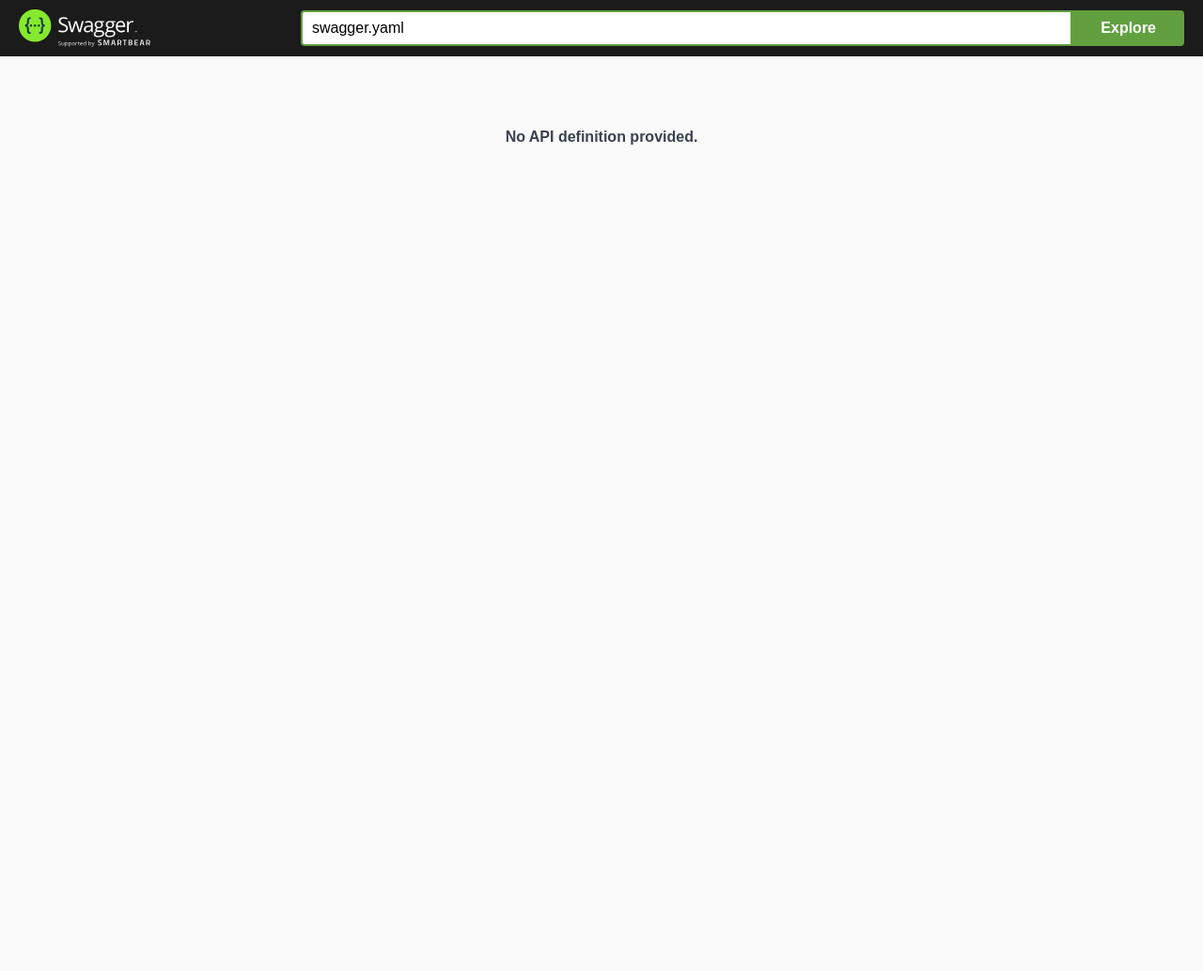
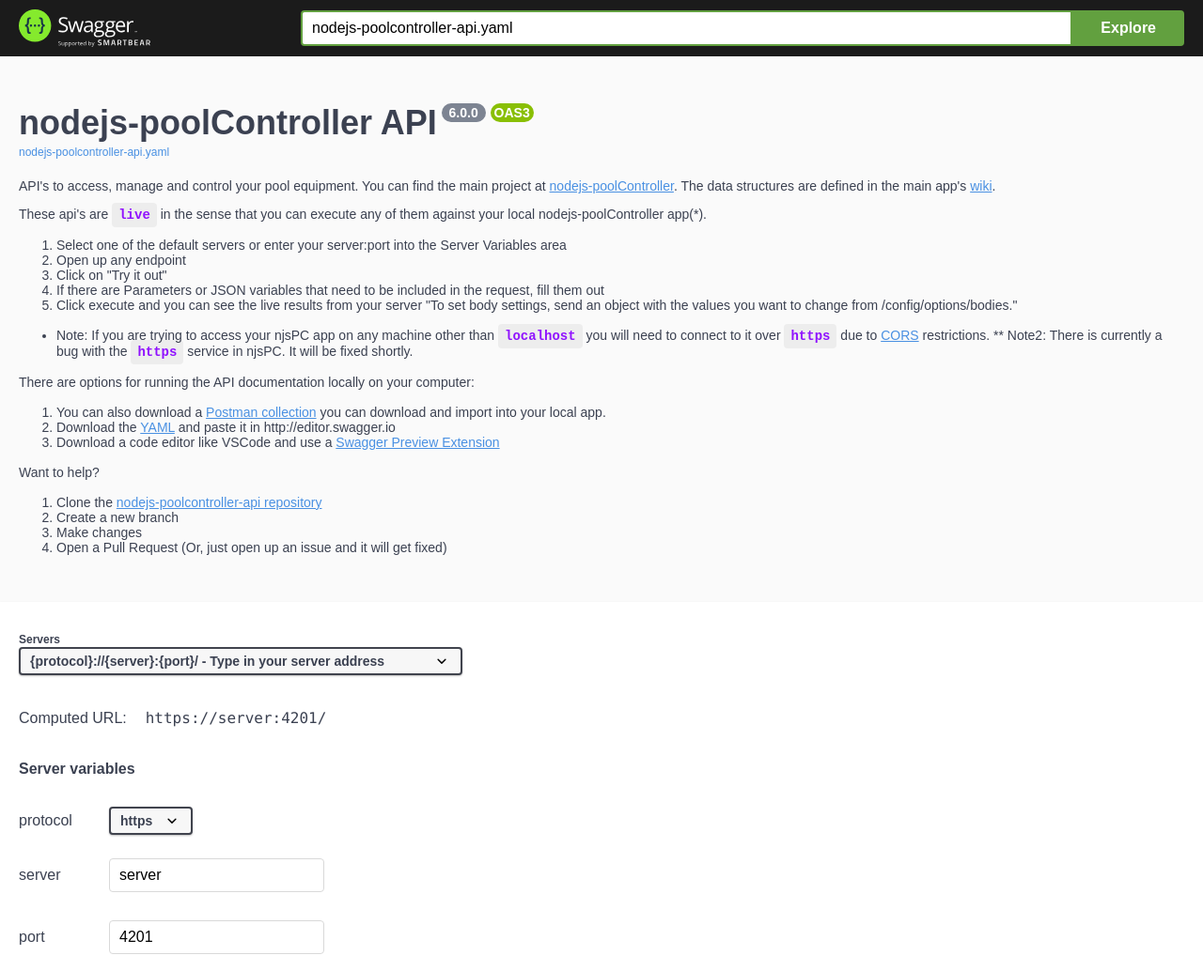
Before and after one commit to tagyoureit/nodejs-poolcontroller-api, a website: page index.html in a window 1280 px wide. Shown: the top 1034 px of the page at 94% size. Before the commit the page ends 800 px from the top, so only its background shows below. Drawn offline with Linux system fonts and the light colour scheme.

Commit message:
reset index page

```diff
--- a/index.html
+++ b/index.html
@@ -39,7 +39,7 @@
     window.onload = function() {
       // Begin Swagger UI call region
       const ui = SwaggerUIBundle({
-        url: "swagger.yaml",
+        url: "nodejs-poolcontroller-api.yaml",
         dom_id: '#swagger-ui',
         deepLinking: true,
         presets: [
```
